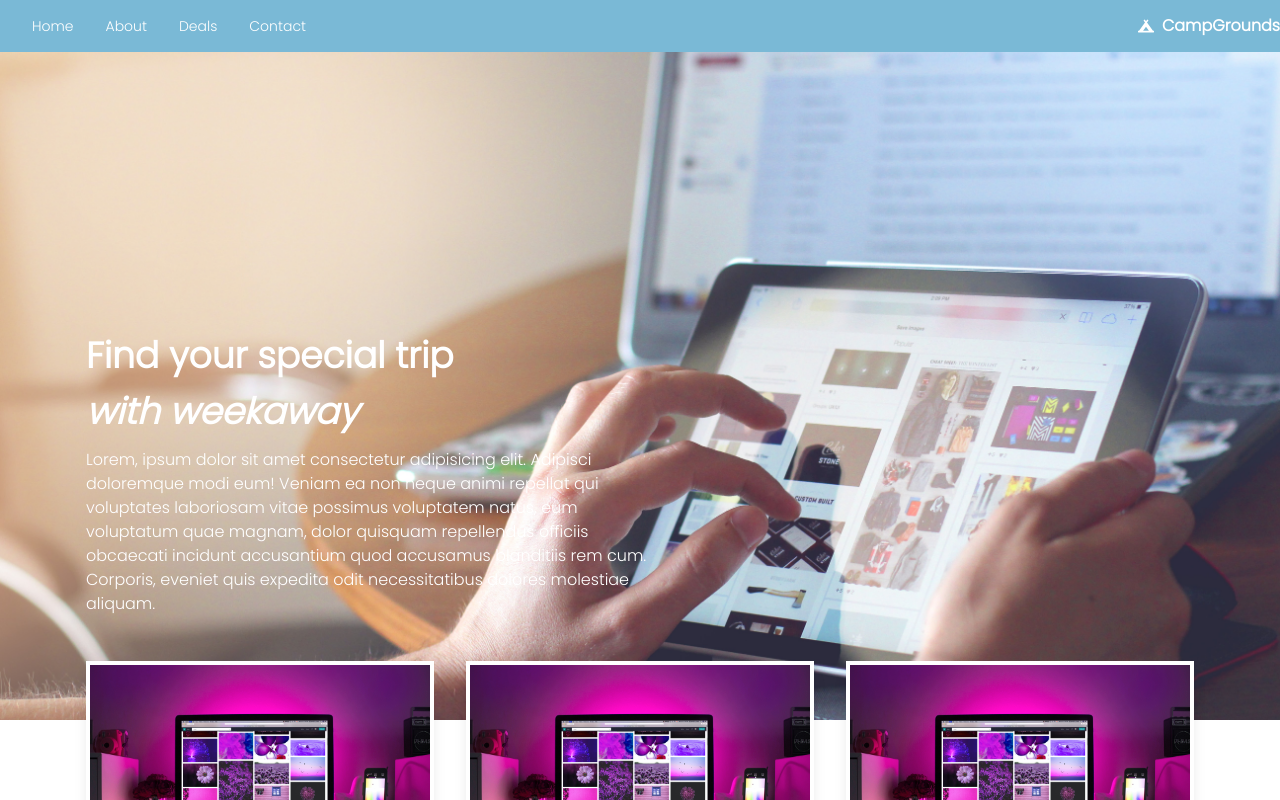
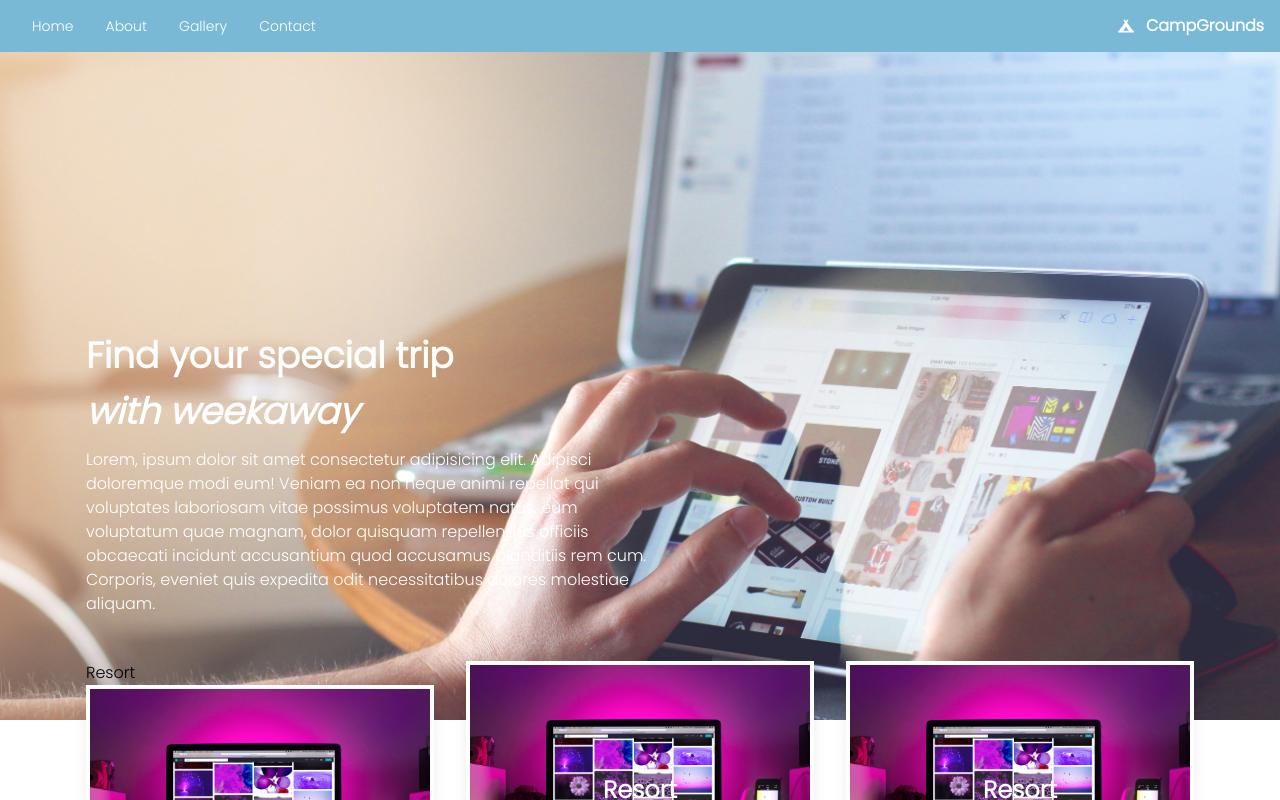
Before and after one commit to ayushh1804/Blood_Donation_Website, a React (Create React App) app: page / in a window 1280 px wide. Shown: the top 800 px of the page. Built offline with nearby package versions, Linux system fonts and the light colour scheme.

Commit message:
updated code

```diff
--- a/src/components/Activities.jsx
+++ b/src/components/Activities.jsx
@@ -2,20 +2,20 @@ import React from "react";
 import activityimg from "./assets/activity.jpg";
 const Activities = () => {
   return (
-    <div className="max-w-[1140px] m-auto w-full md:flex mt-[-75px]">
+    <div className="max-w-[1140px] m-auto w-full md:flex mt-[-75px]" id="activities">
       <div className=" relative p-4">
-        <h3 className="absolute z-10 top-[50%] left-[50%] translate-x-[50%] translate-y-[50%] tect-white text-2xl font-bold text-white">Resort</h3>
+        <h3 className="">Resort</h3>
         <img className="w-full h-full object-cover relative border-4 border-white shadow-lg"  src={activityimg} alt="" />
       </div>
 
 
         <div className=" relative p-4">
-            <h3 className="absolute z-10 top-[50%] left-[50%] translate-x-[50%] translate-y-[50%] tect-white text-2xl font-bold text-white">Resort</h3>
+            <h3 className="absolute z-10 top-[50%] left-[50%] translate-x-[-50%] translate-y-[-50%] text-white text-2xl font-bold  ">Resort</h3>
         <img className="w-full h-full object-cover relative border-4 border-white shadow-lg" src={activityimg} alt="" />
         </div>
 
       <div className=" relative p-4">
-        <h3 className="absolute z-10 top-[50%] left-[50%] translate-x-[50%] translate-y-[50%] tect-white text-2xl font-bold text-white">Resort</h3>
+        <h3 className="absolute z-10 top-[50%] left-[50%] translate-x-[-50%] translate-y-[-50%] tect-white text-2xl font-bold text-white">Resort</h3>
         <img className="w-full h-full object-cover relative border-4 border-white shadow-lg" src={activityimg} alt="" />
       </div>
     </div>
--- a/src/components/Book.jsx
+++ b/src/components/Book.jsx
@@ -2,7 +2,7 @@ import React from "react";
 
 const Book = () => {
   return (
-    <div id="deals" className="max-w-[1140px] m-auto w-full p-4">
+    <div id="deals" className="max-w-[1140px] m-auto w-full p-4" id="book">
       <form className="lg:flex lg:justify-between w-full items-center">
         <div className="flex flex-col my-2 py-2">
           <label>Destination </label>
--- a/src/components/Contact.jsx
+++ b/src/components/Contact.jsx
@@ -2,7 +2,7 @@ import React from "react";
 import contactimg from "./assets/gallery.jpg";
 const Contact = () => {
   return (
-    <div id="contact" className="max-w-[1140px] m-auto w-full py-16 p-4">
+    <div id="contact" className="max-w-[1140px] m-auto w-full py-16 p-4" id="contact">
       <h2 className="text-center text-gray-700 ">send us a message</h2>
       <p className="text-center text-gray-700 py-2">We're waiting </p>
       <div className="grid md:grid-cols-2">
--- a/src/components/Footer.jsx
+++ b/src/components/Footer.jsx
@@ -2,7 +2,7 @@ import React from 'react'
 
 const Footer = () => {
   return (
-    <div className=' flex items-center justify-around w-max-[1140px] m-auto w-full bg-blue-400 p-8 bottom-0 text-gray-700'>
+    <div className=' flex items-center justify-around w-max-[1140px] m-auto w-full bg-blue-400 p-8 bottom-0 text-gray-700' id="footer">
         <div className='text-sm font-bold '>
             <p className='my-4'>Home</p>
             <p>Gallery</p>
--- a/src/components/Landing.jsx
+++ b/src/components/Landing.jsx
@@ -2,7 +2,7 @@ import React from 'react'
 import logo from "./assets/navbar.jpg";
 const Landing = () => {
   return (
-   <div className='w-full h-[90vh]'>
+   <div className='w-full h-[90vh]' id="landing">
     <img src={logo} alt="" className='w-full h-full object-cover' />
     <div className='max-w-[1140px] m-auto'>
         <div className='absolute top-[40%] w-full md:-[50%] max-w-[600px] flex flex-col text-white p-4'>
--- a/src/components/Navbar.jsx
+++ b/src/components/Navbar.jsx
@@ -3,6 +3,7 @@ import {AiOutlineInstagram} from "react-icons/ai"
 import {FaCampground} from "react-icons/fa";
 import {VscThreeBars} from "react-icons/vsc"
 import navbarimg from "./assets/navbar.jpg"
+import { Link, animateScroll as scroll } from "react-scroll"
 const Navbar = () => {
 
   const [nav,setNav] = useState(false);
@@ -13,16 +14,31 @@ const handleNavbar = () => {
 
 
   return (
-    <div className=" w-full min-h-[50px] flex justify-between items-center absolute z-10 text-white bg-[#7ab9d6]" >
+    <div className=" fixed w-full min-h-[50px] flex justify-between items-center  z-10 text-white bg-[#7ab9d6]  " id="navbar" >
       <ul className="hidden sm:flex px-4">
-        <li><a href="">Home</a></li>
-        <li><a href=""></a>About</li>
-        <li><a href="">Deals</a></li>
-        <li><a href="">Contact</a></li>
+        <li  className="hover:cursor-pointer"><Link activeClass="active"
+    to="navbar"
+    spy={true}
+    smooth={true}
+    offset={-70}
+    duration={500}>Home</Link></li>
+        <li className="hover:cursor-pointer"><Link activeClass="active"
+    to="landing"
+    spy={true}
+    smooth={true}
+    offset={-70}
+    duration={500}>About</Link></li>
+        <li className="hover:cursor-pointer"><Link activeClass="active"
+    to="gallery"
+    spy={true}
+    smooth={true}
+    offset={-70}
+    duration={500}>Gallery</Link></li>
+        <li className="hover:cursor-pointer"><Link to="contact">Contact</Link></li>
       </ul>
       <div className="flex justify-between font-bold text-md">
-      <FaCampground className="mt-1 mx-2" />
-      <p>CampGrounds</p>
+      <FaCampground className="mt-1 mx-3" />
+      <p className="lg:mr-4">CampGrounds</p>
       </div>
       <div className="sm:hidden z-10"><VscThreeBars className="mr-4 cursor-pointer" size={20} onClick={handleNavbar}/></div>
 
```
